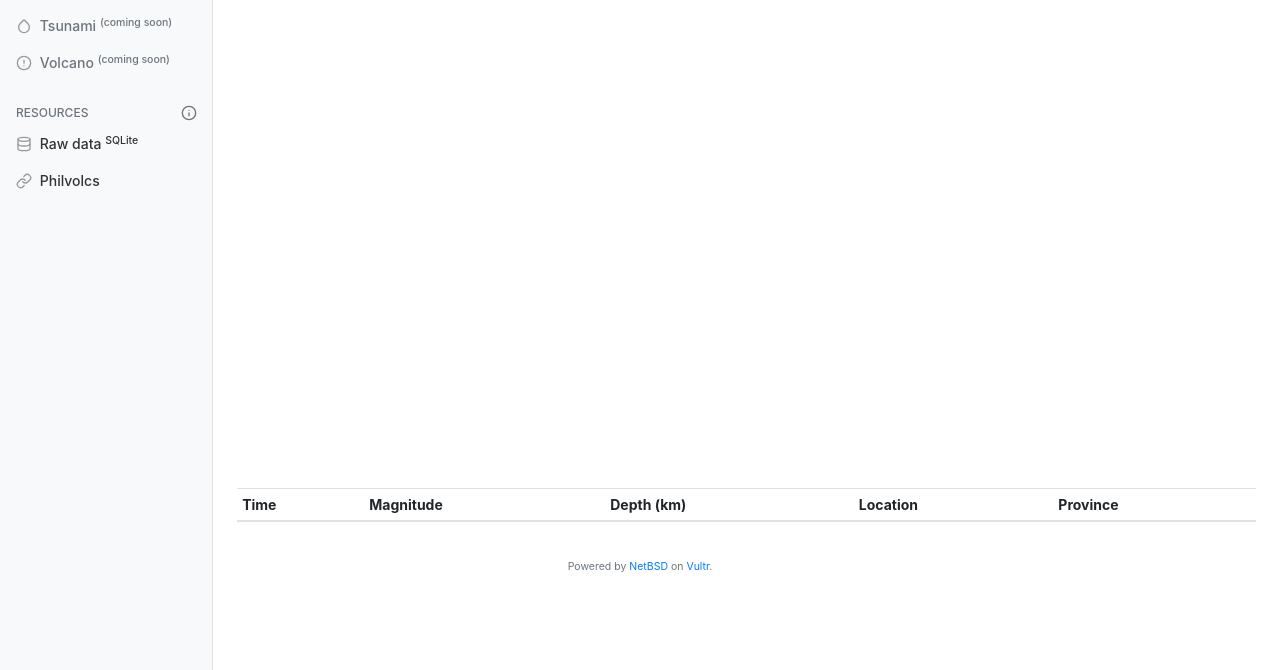
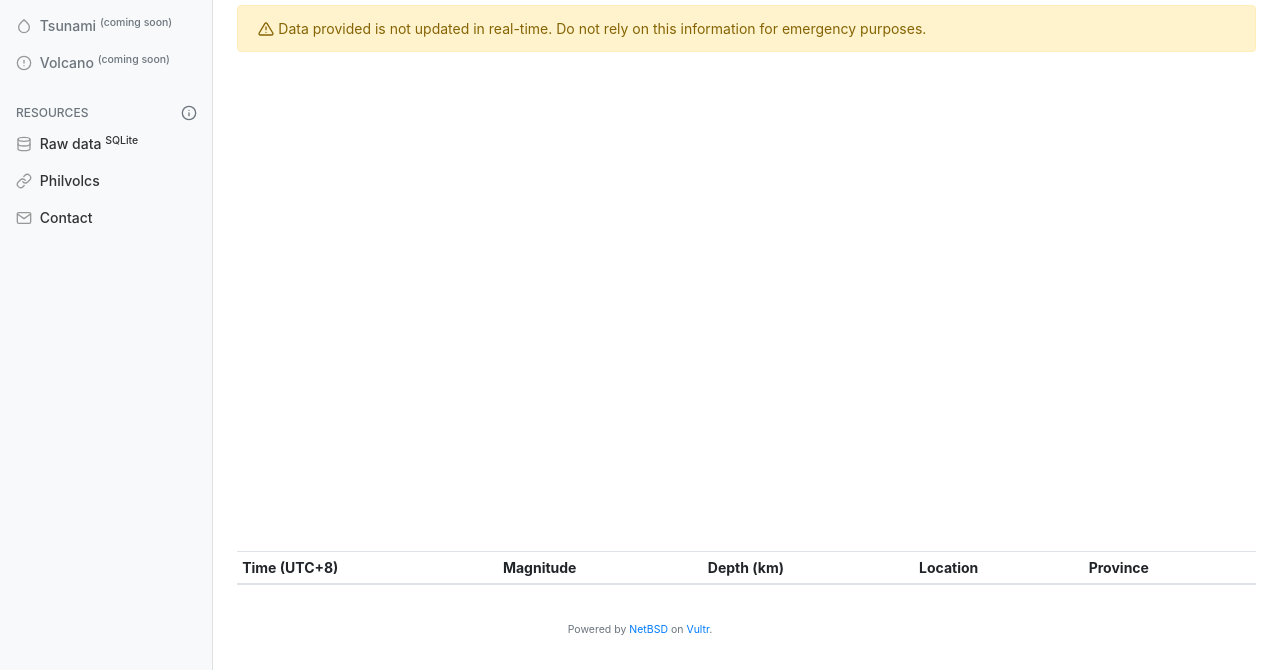
Before and after one commit to travispaul/earthwiggle-scraper, a website: page www/index.html in a window 1280 px wide. Shown: the part 130-800 px from the top of the page. Drawn offline with nearby package versions, Linux system fonts and the light colour scheme; no server answers.

Commit message:
Webpage updates

```diff
--- a/www/index.html
+++ b/www/index.html
@@ -70,13 +70,12 @@
               Philvolcs
             </a>
           </li>
-          <!-- <li class="nav-item">
-            <a class="nav-link" href="about.html">
-              <span data-feather="coffee"></span>
-              About
+          <li class="nav-item">
+            <a id="mailto" class="nav-link">
+              <span data-feather="mail"></span>
+              Contact
             </a>
           </li>
-        -->
         </ul>
       </div>
     </nav>
@@ -87,13 +86,19 @@
         <h1 class="h2">Most recent Philippine Earthquakes</h1>
       </div>
 
+      <div class="alert alert-warning" role="alert">
+        <span data-feather="alert-triangle"></span>
+          Data provided is not updated in real-time.
+          Do not rely on this information for emergency purposes.
+      </div>
+
       <canvas class="my-4 w-100" id="chart" width="900" height="380"></canvas>
 
       <div class="table-responsive">
         <table class="table table-striped table-sm">
           <thead>
             <tr>
-              <th>Time</th>
+              <th>Time (UTC+8)</th>
               <th>Magnitude</th>
               <th>Depth (km)</th>
               <th>Location</th>
--- a/www/js/index.js
+++ b/www/js/index.js
@@ -110,4 +110,7 @@
   req.send();
   feather.replace();
 
+  var lessSpamPlz = ['m','o','c','.','e','l','g','g','i','w','h','t','r','a','e','@','o','f','n','i'];
+  document.getElementById('mailto').href = 'mailto:' + lessSpamPlz.reverse().join('');
+
 }());
```
